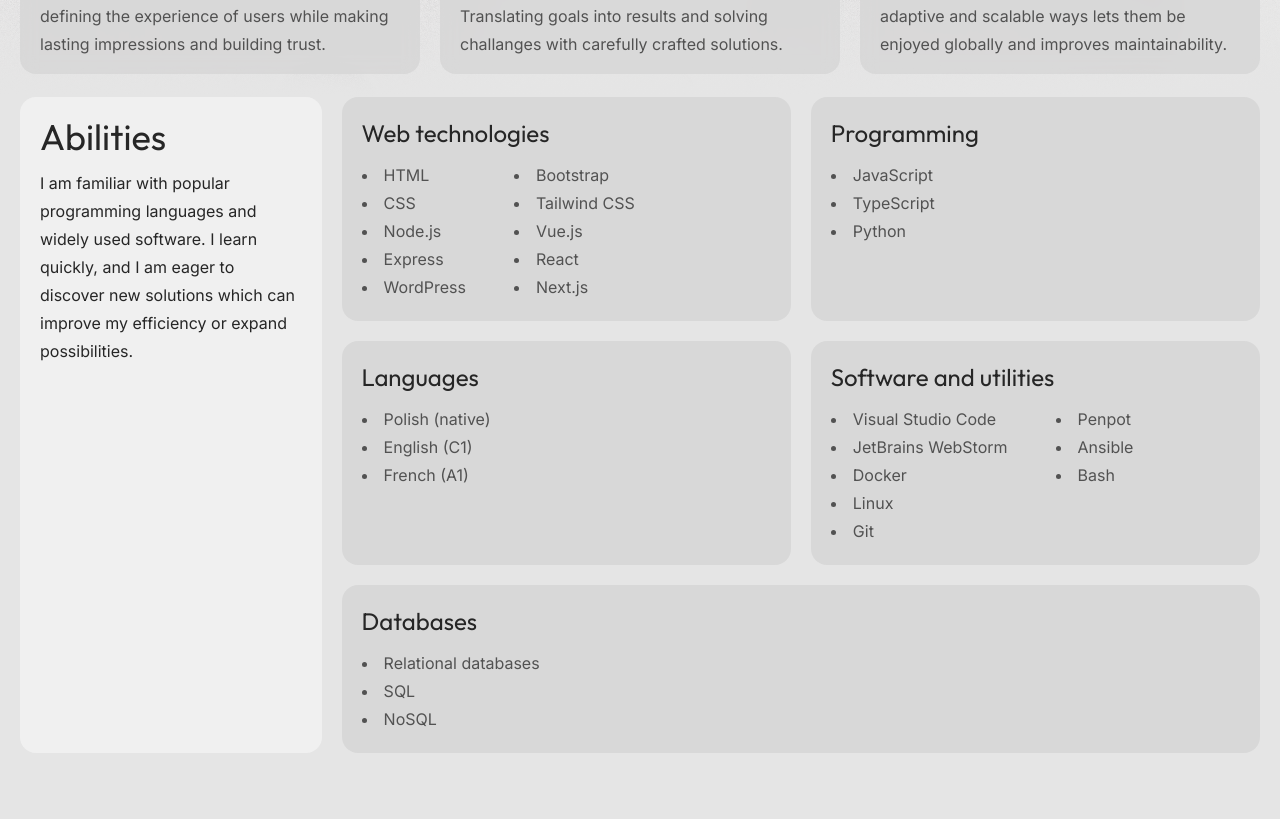
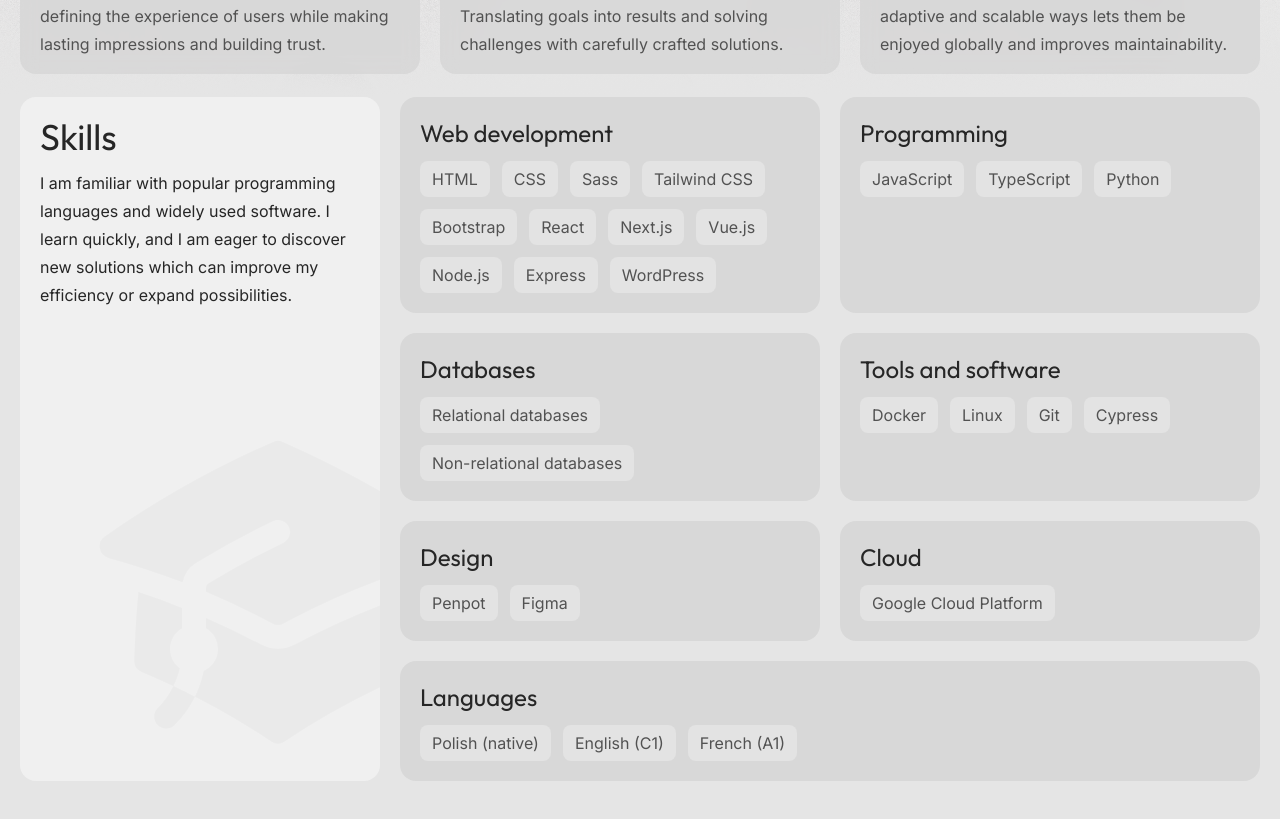
Before and after one commit to konradkubczyk/konradkubczyk.com, a Next.js app: page / in a window 1280 px wide. Shown: the part 583-1402 px from the top of the page. Built offline with nearby package versions, Linux system fonts and the light colour scheme.

Commit message:
feat: refresh the design of the skills section

```diff
--- a/app/_components/Skills/Skills.tsx
+++ b/app/_components/Skills/Skills.tsx
@@ -1,21 +1,21 @@
 import { outfit } from "@/app/fonts";
 import SkillsCard from "@/app/_components/Skills/SkillsCard";
 import skills from "@/app/_data/skills.json";
+import { AcademicCapIcon } from "@heroicons/react/24/solid";
 
 export default function Skills() {
   return (
     <div className="flex flex-col gap-5 xl:flex-row">
-      <div className="rounded-2xl bg-neutral-100/75 p-5 text-neutral-800 xl:w-1/3 dark:bg-neutral-800/75 dark:text-neutral-300">
+      <div className="relative overflow-clip rounded-2xl bg-neutral-100/75 p-5 text-neutral-800 xl:w-1/3 dark:bg-neutral-800/75 dark:text-neutral-300">
         <div className="flex flex-col-reverse">
-          <h2 className={`${outfit.className} text-3xl sm:text-4xl`}>
-            Abilities
-          </h2>
+          <h2 className={`${outfit.className} text-3xl sm:text-4xl`}>Skills</h2>
         </div>
-        <p className="mt-3">
+        <p className="mt-3 min-w-80">
           I am familiar with popular programming languages and widely used
           software. I learn quickly, and I am eager to discover new solutions
           which can improve my efficiency or expand possibilities.
         </p>
+        <AcademicCapIcon className="absolute bottom-0 right-[-25%] h-96 opacity-[2.5%]" />
       </div>
       <div className="flex flex-wrap justify-between gap-5 sm:px-0">
         {Object.entries(skills).map(([category, skills]) => (
--- a/app/_components/Skills/SkillsCard.tsx
+++ b/app/_components/Skills/SkillsCard.tsx
@@ -1,14 +1,4 @@
 import { outfit } from "@/app/fonts";
-
-const MAX_CHUNK_SIZE = 5;
-
-function chunkArray<T>(array: T[], maxChunkSize: number): T[][] {
-  const result: T[][] = [];
-  for (let i = 0; i < array.length; i += maxChunkSize) {
-    result.push(array.slice(i, i + maxChunkSize));
-  }
-  return result;
-}
 
 export default function SkillsCard({
   category,
@@ -25,17 +15,16 @@ export default function SkillsCard({
         {category}
       </h3>
       <div className="flex gap-12">
-        {chunkArray(skills, MAX_CHUNK_SIZE).map(
-          (chunkOfSkills: string[], index) => (
-            <ul key={index} className="list-inside list-disc">
-              {chunkOfSkills.map((skill, index) => (
-                <li key={index} className="whitespace-nowrap">
-                  {skill}
-                </li>
-              ))}
-            </ul>
-          ),
-        )}
+        <ul className="flex list-inside flex-wrap gap-3">
+          {skills.map((skill) => (
+            <li
+              key={skill}
+              className="whitespace-nowrap rounded-lg bg-neutral-100/35 px-3 py-1 dark:bg-neutral-950/35"
+            >
+              {skill}
+            </li>
+          ))}
+        </ul>
       </div>
     </div>
   );
--- a/app/_data/featured.json
+++ b/app/_data/featured.json
@@ -1,5 +1,5 @@
 {
   "Design": "Design plays a crucial role in every project, defining the experience of users while making lasting impressions and building trust.",
-  "Development": "Bringing great ideas to life is what I pursue. Translating goals into results and solving challanges with carefully crafted solutions.",
+  "Development": "Bringing great ideas to life is what I pursue. Translating goals into results and solving challenges with carefully crafted solutions.",
   "Deployment": "Shipping digital experiences using modern, adaptive and scalable ways lets them be enjoyed globally and improves maintainability."
 }
--- a/app/_data/skills.json
+++ b/app/_data/skills.json
@@ -1,39 +1,42 @@
 {
-  "Web technologies": [
+  "Web development": [
     "HTML",
     "CSS",
+    "Sass",
+    "Tailwind CSS",
+    "Bootstrap",
+    "React",
+    "Next.js",
+    "Vue.js",
     "Node.js",
     "Express",
-    "WordPress",
-    "Bootstrap",
-    "Tailwind CSS",
-    "Vue.js",
-    "React",
-    "Next.js"
+    "WordPress"
   ],
   "Programming": [
     "JavaScript",
     "TypeScript",
     "Python"
   ],
+  "Databases": [
+    "Relational databases",
+    "Non-relational databases"
+  ],
+  "Tools and software": [
+    "Docker",
+    "Linux",
+    "Git",
+    "Cypress"
+  ],
+  "Design": [
+    "Penpot",
+    "Figma"
+  ],
+  "Cloud": [
+    "Google Cloud Platform"
+  ],
   "Languages": [
     "Polish (native)",
     "English (C1)",
     "French (A1)"
-  ],
-  "Software and utilities": [
-    "Visual Studio Code",
-    "JetBrains WebStorm",
-    "Docker",
-    "Linux",
-    "Git",
-    "Penpot",
-    "Ansible",
-    "Bash"
-  ],
-  "Databases": [
-    "Relational databases",
-    "SQL",
-    "NoSQL"
   ]
 }
--- a/app/page.tsx
+++ b/app/page.tsx
@@ -31,6 +31,7 @@ export default function Home() {
             quality={100}
             sizes="100vw"
             className="object-cover opacity-40 invert dark:opacity-60 dark:invert-0"
+            placeholder="blur"
           />
           <div className="z-10 flex flex-1 flex-col items-center justify-around gap-20 bg-gradient-to-b from-neutral-200/40 from-80% to-neutral-200 dark:from-neutral-950/75 dark:to-neutral-950">
             <div className="h-14"></div>
```
